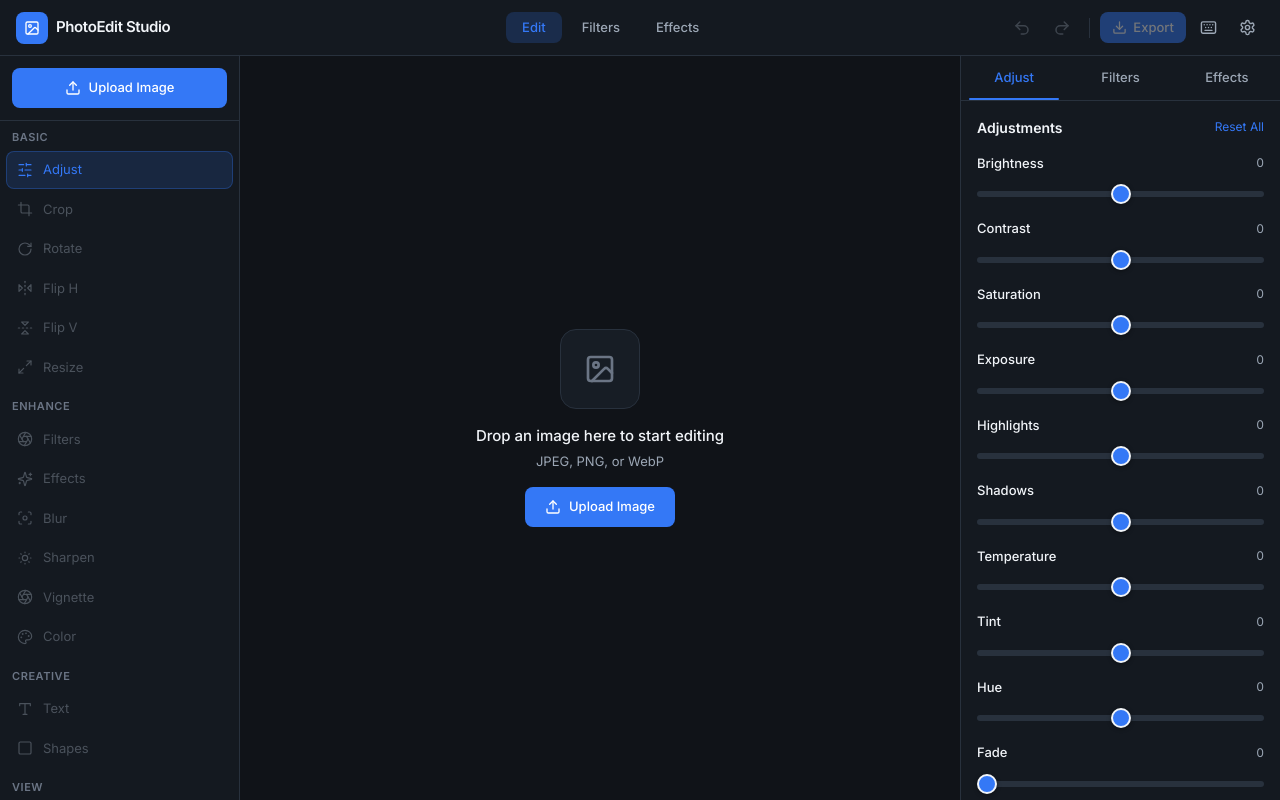
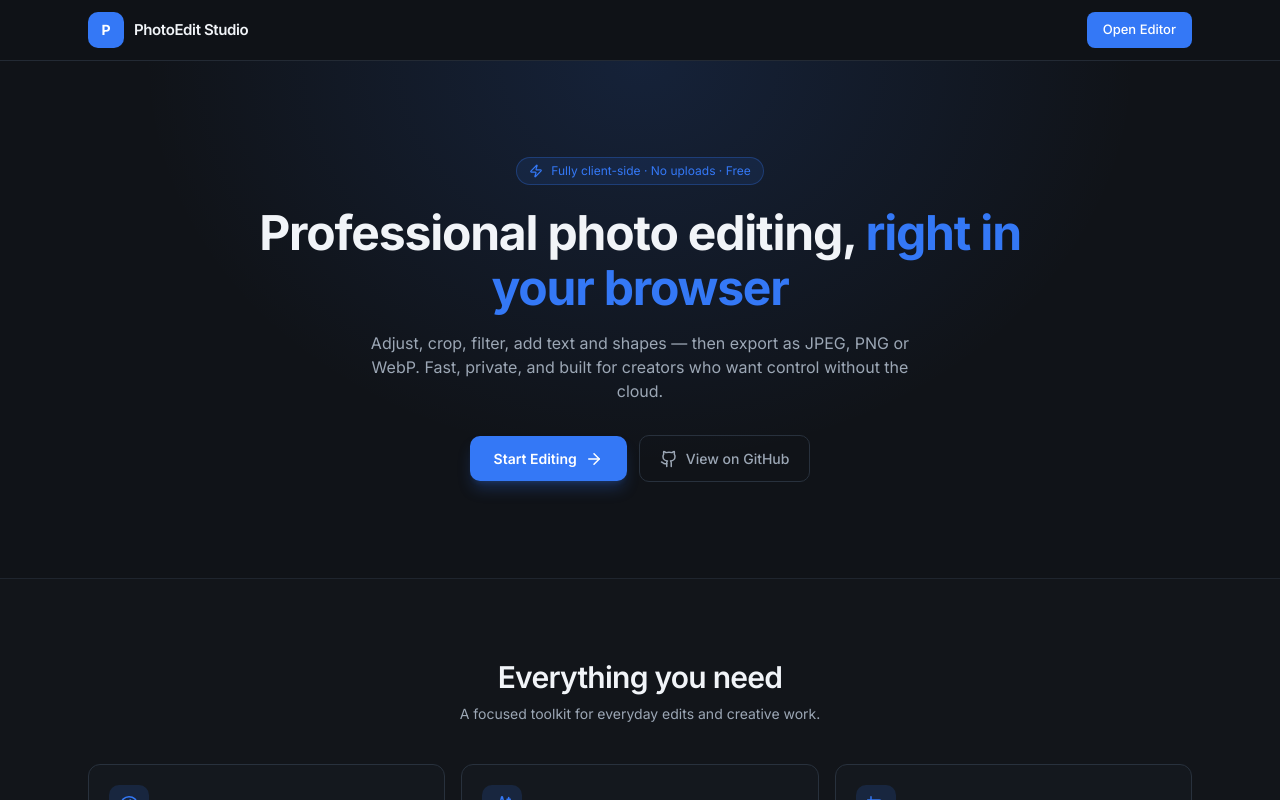
Before and after one commit to abhyudayasingh127-ctrl/PhotoEditor, a React (Vite) app: page / in a window 1280 px wide. Built offline with nearby package versions, Linux system fonts and the light colour scheme.

Commit message:
feat: show landing page first, then launch editor on click

```diff
--- a/src/main.tsx
+++ b/src/main.tsx
@@ -1,10 +1,21 @@
-import { StrictMode } from 'react'
+import { StrictMode, useState } from 'react'
 import { createRoot } from 'react-dom/client'
 import './index.css'
 import App from './App.tsx'
+import LandingPage from './components/LandingPage.tsx'
+
+function Root() {
+  const [inEditor, setInEditor] = useState(false)
+
+  if (!inEditor) {
+    return <LandingPage onLaunch={() => setInEditor(true)} />
+  }
+
+  return <App />
+}
 
 createRoot(document.getElementById('root')!).render(
   <StrictMode>
-    <App />
+    <Root />
   </StrictMode>,
 )
```
